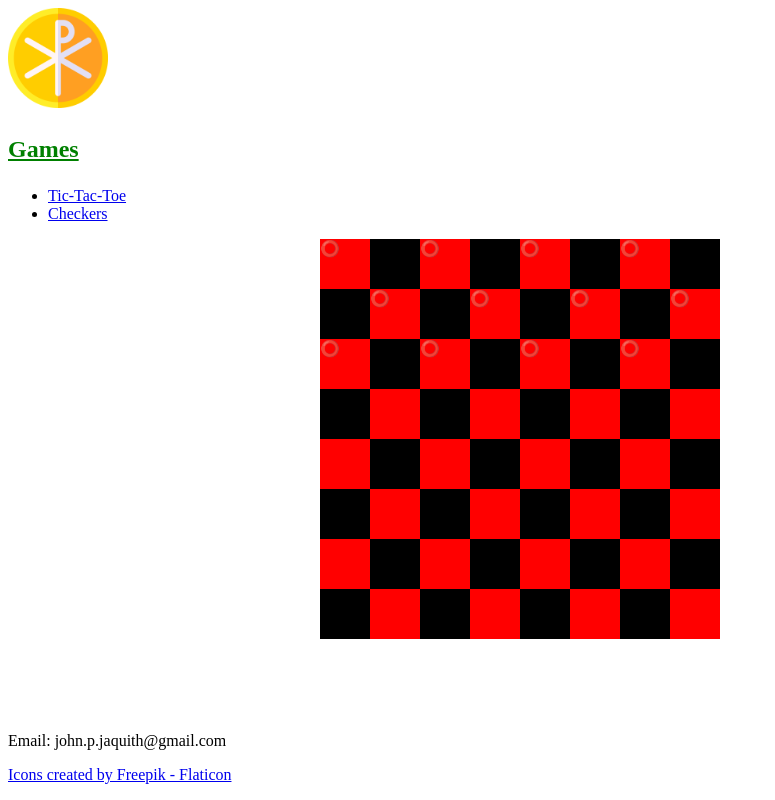
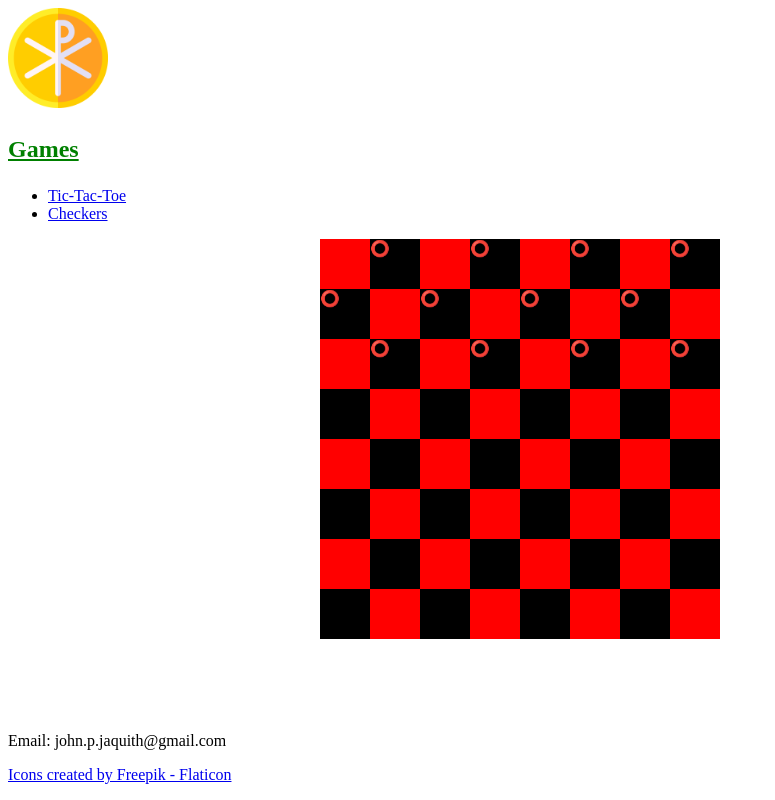
Before and after one commit to Japesjake/JP, a SvelteKit app: page /games/checkers in a window 1280 px wide. Shown: the whole page, without its empty margins (0-775 px from the left). Built offline with nearby package versions, Linux system fonts and the light colour scheme.

Commit message:
Sucessfully added local storage.

```diff
--- a/src/lib/checkers/makeDefault.js
+++ b/src/lib/checkers/makeDefault.js
@@ -7,13 +7,14 @@ export default function makeDefault(data) {
             data[x][y] = null
         }
     }
+    console.log(data)
     for (let x = 0; x < 8; x++) {
         for (let y = 0; y < 8; y++) {
             let counter = 0
             if (isEven(x + y)) {
+                data[x][y] = {color: 'red', piece: 'null', king: false}
+            } else {
                 data[x][y] = {color: 'black', piece: 'null', king: false}
-            } else {
-                data[x][y] = {color: 'red', piece: 'null', king: false}
             }
             if (data[x][y]['color'] == 'black' && y < 3) {
                 data[x][y]['piece'] = 'red'
--- a/src/routes/games/checkers/+page.svelte
+++ b/src/routes/games/checkers/+page.svelte
@@ -6,11 +6,7 @@
 <div style = 'position: absolute; left: 25%'>
     {#each {length: 8} as _, x}
 <div style = 'float: left'>
-    {#if isEven(x)}
-        <Column x = {x} start = 'red'/>
-    {:else}
-        <Column x = {x} start = 'black'/>
-    {/if}
+        <Column x = {x}/>
 </div>
     {/each}
 </div>
--- a/src/routes/games/checkers/Column.svelte
+++ b/src/routes/games/checkers/Column.svelte
@@ -1,15 +1,8 @@
 <script>
     export let x;
-    export let start;
     import isEven from '/src/lib/checkers/isEven.js'
     import Tile from './Tile.svelte'
 </script>
-{#each {length: 4} as _, i}
-    {#if start == 'black'}
-        <Tile x = {x} y = {i*2} color = 'black'/>
-        <Tile x = {x} y = {i*2+1} color = 'red'/>
-    {:else}
-        <Tile x = {x} y = {i*2} color = 'red'/>
-        <Tile x = {x} y = {i*2+1} color = 'black'/>
-    {/if}
+{#each {length: 8} as _, y}
+    <Tile x = {x} y = {y} />
 {/each}
--- a/src/routes/games/checkers/Tile.svelte
+++ b/src/routes/games/checkers/Tile.svelte
@@ -1,16 +1,14 @@
 <script>
-    export let color;
     export let x;
     export let y;
     import data from '/src/lib/checkers/stores.js'
     let tile = $data[x][y]
-    console.log($data)
 </script>
 
-<div style='height: 50px; width: 50px; background-color: {color};'>
+<div style='height: 50px; width: 50px; background-color: {tile['color']};'>
 {#if tile['piece'] == 'red'}
     &#11093
-{:else if tile['piece'] == 'black'}
+{:else if tile['piece'] == 'white'}
     &#11093
 {/if}
 </div>
```
